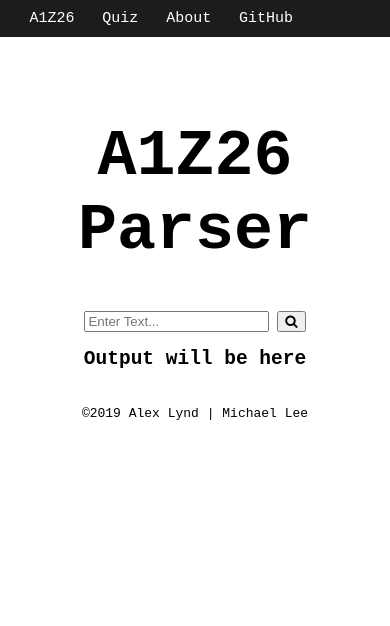
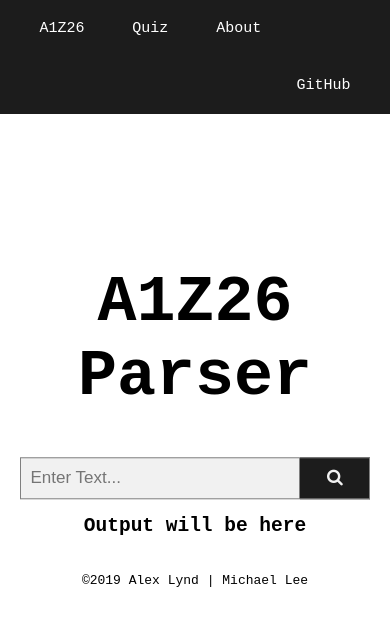
Before and after one commit to AlexLynd/A1Z26-Decoder, a plain HTML site: page index.html in a window 390 px wide. Drawn offline with Linux system fonts and the light colour scheme.

Commit message:
Add responsive styling and pages

```diff
--- a/style.css
+++ b/style.css
@@ -14,16 +14,19 @@ body {
 menu {
     background: #1c1c1c;
     width: 100%;
-    top: 0;  right: 0;
     padding: 0;
     margin: 0 auto;
+    position: absolute;
+    z-index: 1;
 }
+
 menu a {
     color: white;
     text-decoration: none;
     display: inline-block;
-    padding: 10px;
+    padding: 20px;
     font-size: 15px;
+
 }
 menu a:hover {
     text-decoration: underline;
@@ -32,8 +35,12 @@ menu a:first-child {
     margin-left: 5%;
 }
 main{
-    padding-top: 10%;
+    display: inline-block;
+    position: absolute;
+    top: 0;
     text-align: center;
+    width: 100%;
+    height: 100%;
 }
 main p {
     padding: 20px;
@@ -42,17 +49,20 @@ main h1{
     text-align: center;
     font-size: 5em;
 }
-
-form.example input[type=text] {
+form.searchForm {
+    margin:auto;padding: 0 5%; max-width:700px
+}
+form.searchForm input[type=text] {
     padding: 10px;
     font-size: 17px;
     border: 1px solid grey;
     float: left;
     width: 80%;
     background: #f1f1f1;
+    box-sizing: border-box;
   }
 
-  form.example button {
+  form.searchForm button {
     float: left;
     width: 20%;
     padding: 10px;
@@ -62,18 +72,31 @@ form.example input[type=text] {
     border: 1px solid grey;
     border-left: none;
     cursor: pointer;
+    box-sizing: border-box;
   }
 
-  form.example button:hover {
+  form.searchForm button:hover {
     background: #f2f2f2;
     color: #1c1c1c;
+    box-sizing: border-box;
   }
 
-  form.example::after {
+  form.searchForm::after {
     content: "";
     clear: both;
     display: table;
+    box-sizing: border-box;
   }
-  * {
-      box-sizing: border-box;
+  .centered {
+	position:absolute;
+    left:0; right:0;
+    top: 50%;
+    -ms-transform: translateY(-50%);
+    transform: translateY(-50%);
+    position: absolute;
+	margin:auto;
   }
+  #right {
+      float: right;
+      margin-right: 5%;
+  }
```
